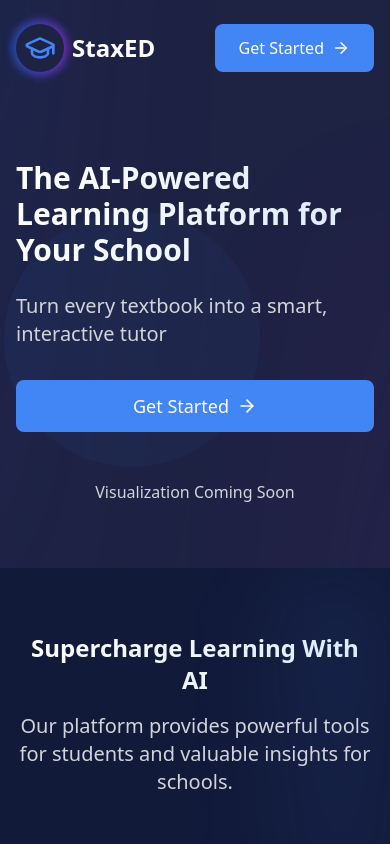
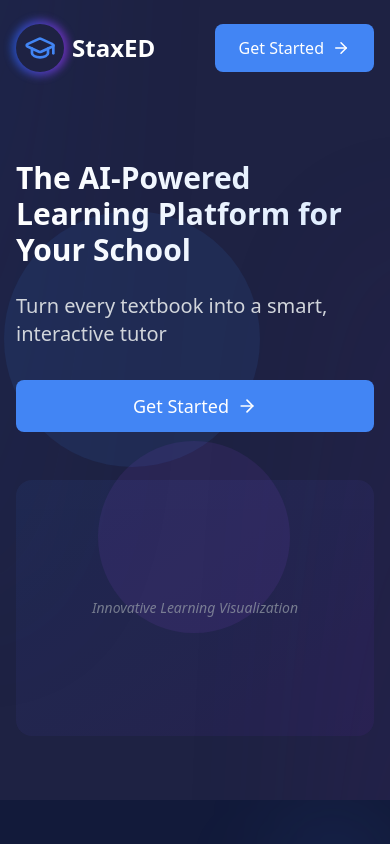
Before and after one commit to Icemxn/staxed-smart-study-hub, a React (Vite) app: page / in a window 390 px wide. Shown: the top 844 px of the page. Built offline with nearby package versions, Linux system fonts and the light colour scheme.

Commit message:
feat: Enhance landing page visuals
- Added background elements (gradients, shapes) for a premium look.
- Removed "Visualization Coming Soon" text.

```diff
--- a/src/pages/Index.tsx
+++ b/src/pages/Index.tsx
@@ -7,12 +7,13 @@ import { Book, MessageCircle, Presentation, LineChart, Settings, ArrowRight, Che
 
 const Index = () => {
   return (
-    <div className="animate-fade-in overflow-hidden">
-      {/* Background elements */}
-      <div className="fixed inset-0 -z-10">
-        <div className="absolute top-0 left-0 w-1/2 h-screen bg-gradient-to-br from-blue-900/20 to-transparent rounded-full blur-3xl transform -translate-x-1/2 -translate-y-1/4"></div>
-        <div className="absolute bottom-0 right-0 w-1/2 h-screen bg-gradient-to-tl from-purple-900/20 to-transparent rounded-full blur-3xl transform translate-x-1/2 translate-y-1/4"></div>
-        <div className="absolute top-1/4 right-1/3 w-64 h-64 rounded-full bg-staxed-blue/5 animate-pulse"></div>
+    <div className="animate-fade-in overflow-hidden relative">
+      {/* Enhanced Background Elements */}
+      <div className="fixed inset-0 -z-10 pointer-events-none">
+        <div className="absolute top-0 left-0 w-1/2 h-screen bg-gradient-to-br from-blue-900/30 to-transparent rounded-full blur-3xl transform -translate-x-1/2 -translate-y-1/4 opacity-50"></div>
+        <div className="absolute bottom-0 right-0 w-1/2 h-screen bg-gradient-to-tl from-purple-900/30 to-transparent rounded-full blur-3xl transform translate-x-1/2 translate-y-1/4 opacity-50"></div>
+        <div className="absolute top-1/4 right-1/3 w-64 h-64 rounded-full bg-staxed-blue/10 animate-pulse"></div>
+        <div className="absolute bottom-1/4 left-1/4 w-48 h-48 rounded-full bg-purple-500/10 animate-pulse delay-500"></div>
       </div>
 
       <header className="py-6 relative z-10">
@@ -44,8 +45,8 @@ const Index = () => {
               </div>
               <div className="flex justify-center lg:justify-end relative">
                 <div className="hidden lg:block absolute -inset-4 bg-gradient-to-r from-blue-600/20 to-purple-600/20 rounded-3xl blur-xl transform rotate-6 animate-pulse"></div>
-                <div className="text-center lg:text-right w-full text-gray-300">
-                  Visualization Coming Soon
+                <div className="w-full h-64 bg-gradient-to-br from-staxed-blue/10 to-purple-600/10 rounded-2xl flex items-center justify-center text-gray-400 opacity-70">
+                  <span className="text-sm italic">Innovative Learning Visualization</span>
                 </div>
               </div>
             </div>
```
